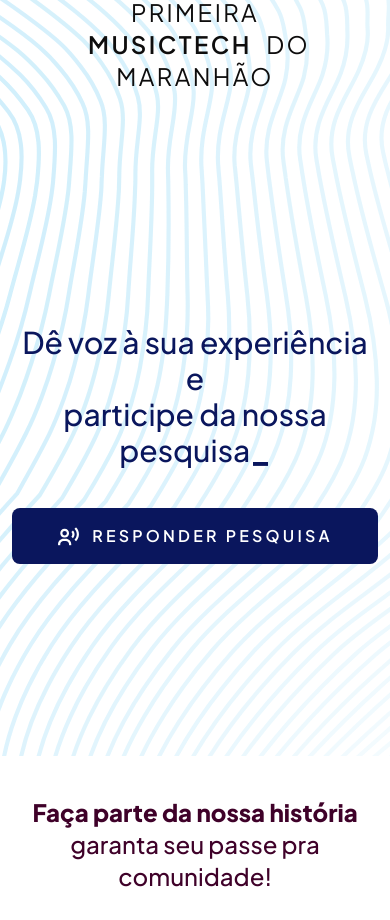
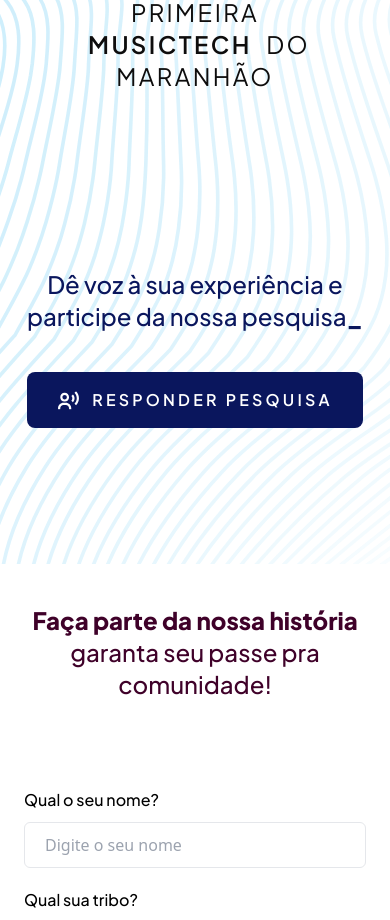
Before and after one commit to vittorduartte/groovegurus.github.io, a Vue app: page / in a window 390 px wide. Shown: the part 1600-2520 px from the top of the page. Built offline with nearby package versions, Linux system fonts and the light colour scheme; what tailgrids would draw is missing.

Commit message:
Ajustando espaçamentos e tamanhos de textos

```diff
--- a/src/components/Research.vue
+++ b/src/components/Research.vue
@@ -1,8 +1,8 @@
 <template>
   <section id="research">
-    <div class="flex justify-center items-center w-full py-24">
+    <div class="flex justify-center items-center w-full py-10 lg:py-24">
         <div class="flex flex-col my-24 px-3 lg:px-0 lg:mr-5">
-            <h3 class="text-3xl text-brand-main text-center font-medium">
+            <h3 class="text-2xl lg:text-3xl text-brand-main text-center font-medium">
                 Dê voz à sua experiência e <br/>
                 participe da nossa pesquisa<span class="writing-machine">_</span>
             </h3>
```
